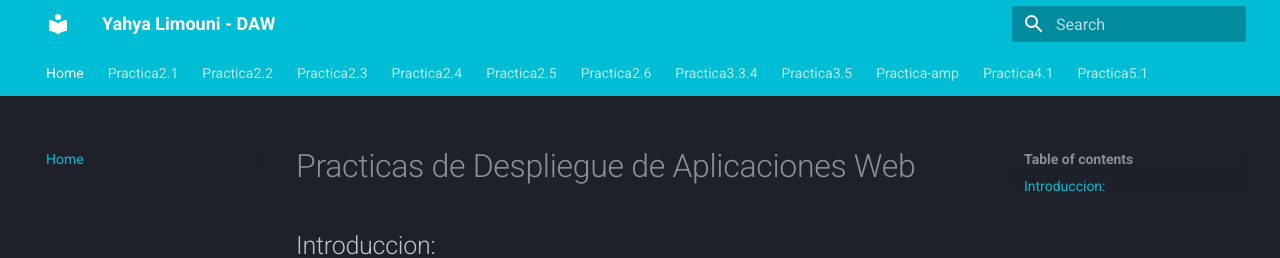
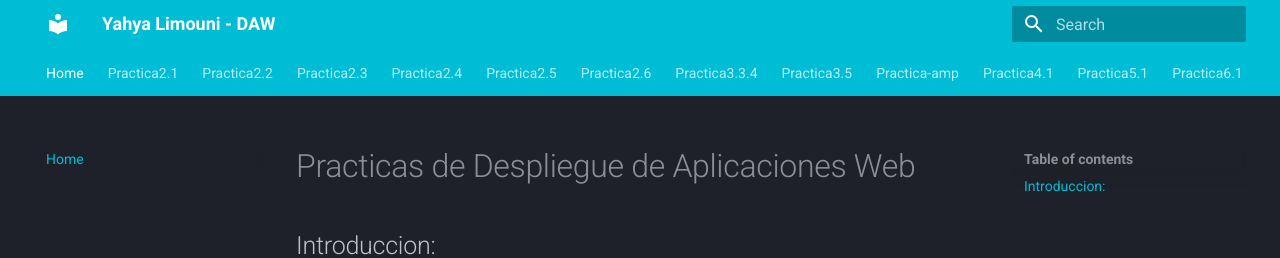
Before and after one commit to Yahyalimouni/Yahyalimouni.github.io, an MkDocs documentation site: the page built from docs/index.md, in a window 1280 px wide. Shown: the top 258 px of the page. Built offline with MkDocs 1.6.1 and Material for MkDocs 9.7.7, drawn with Linux system fonts in a browser that asks for light colours.

Commit message:
Adding submodule practica6.1

```diff
--- a/mkdocs.yml
+++ b/mkdocs.yml
@@ -12,6 +12,7 @@ nav:
   - Practica-amp: https://yahyalimouni.github.io/practica-ampliacion/
   - Practica4.1: https://yahyalimouni.github.io/practiva4.1/
   - Practica5.1: https://yahyalimouni.github.io/practica5.1/
+  - Practica6.1: https://yahyalimouni.github.io/practica6.1/
 
 theme:
   name: material  # Use Material theme for MkDocs
```
Also changed, not shown: .gitmodules.
